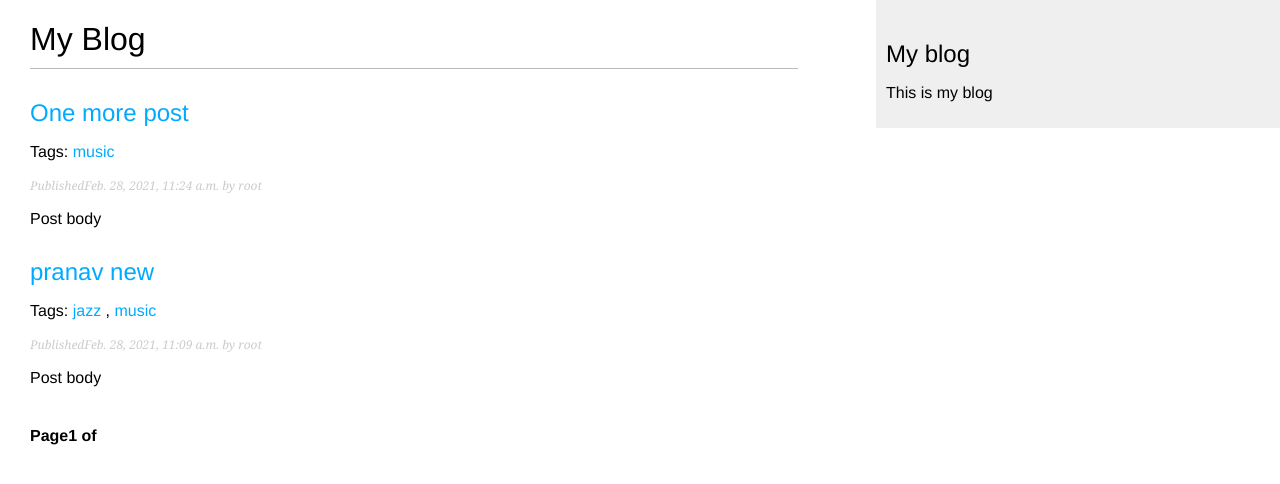
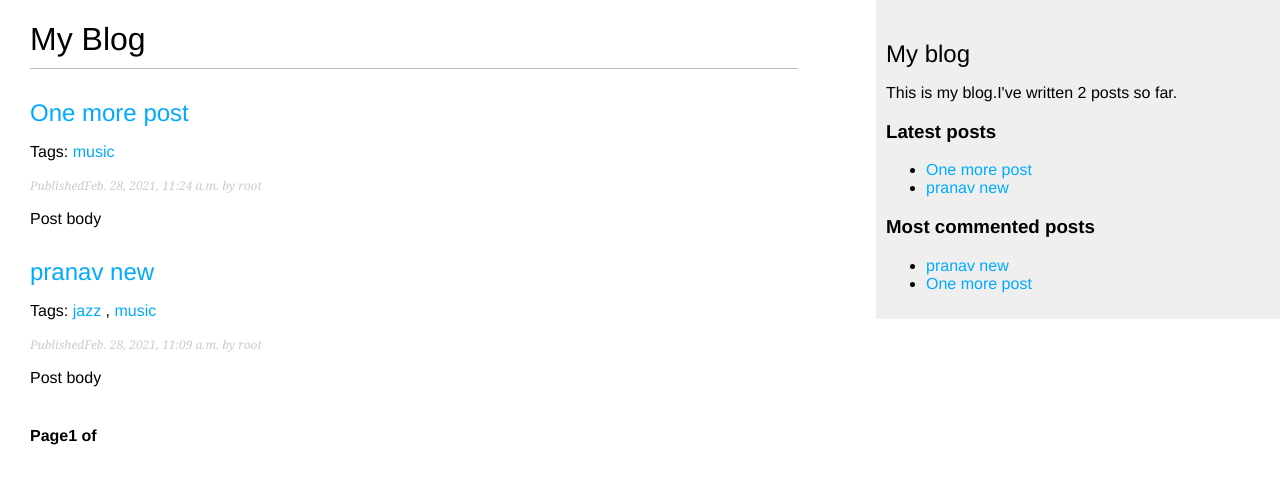
Before and after one commit to pranavchandran/blog_app, a Django app: page /blog/ in a window 1280 px wide. Shown: the top 484 px of the page. Run offline with Django 3.2, Linux system fonts and the light colour scheme; data comes from the database, SQL or seed files in the repository; parts of the project's set-up code (start-up, migrations or seed data) failed here and were passed over.

Commit message:
template_tags

```diff
--- a/mysite/blog/templates/blog/base.html
+++ b/mysite/blog/templates/blog/base.html
@@ -1,3 +1,4 @@
+{% load blog_tags %}
 {% load static %}
 <!DOCTYPE html>
 <html lang="en">
@@ -15,7 +16,18 @@
     </div>
     <div id="sidebar">
         <h2>My blog</h2>
-        <p>This is my blog</p>
+        <p>This is my blog.I've written {% total_posts %} posts so far.</p>
+        <h3>Latest posts</h3>
+        {% show_latest_posts 3%}
+        <h3>Most commented posts</h3>
+        {% get_most_commented_posts as most_commented_posts%}
+        <ul>
+            {% for post in most_commented_posts %}
+            <li>
+                <a href="{{post.get_absolute_url}}">{{post.title}}</a>
+            </li>
+            {% endfor %}
+        </ul>
     </div>
 </body>
 </html>
--- /dev/null
+++ b/mysite/blog/templates/blog/post/latest_posts.html
@@ -0,0 +1,9 @@
+<ul>
+    {% for post in latest_posts %}
+    <li>
+        <a href="{{ post.get_absolute_url }}">
+            {{post.title}}
+        </a>
+    </li>
+    {% endfor %}
+</ul>
--- /dev/null
+++ b/mysite/blog/templatetags/blog_tags.py
@@ -0,0 +1,18 @@
+from django import template
+from ..models import Post
+from django.db.models import Count
+
+register = template.Library()
+@register.simple_tag
+
+def total_posts(): return Post.published.count()
+
+@register.inclusion_tag('blog/post/latest_posts.html')
+def show_latest_posts(count=5):
+    latest_posts = Post.published.order_by('-publish')[:count]
+    return {'latest_posts': latest_posts}
+
+@register.simple_tag
+def get_most_commented_posts(count=5):
+    return Post.published.annotate(total_comments=Count('comments')).order_by\
+                                    ('-total_comments')[:count]
```
Also changed, not shown: mysite/blog/templatetags/__init__.py (added).
